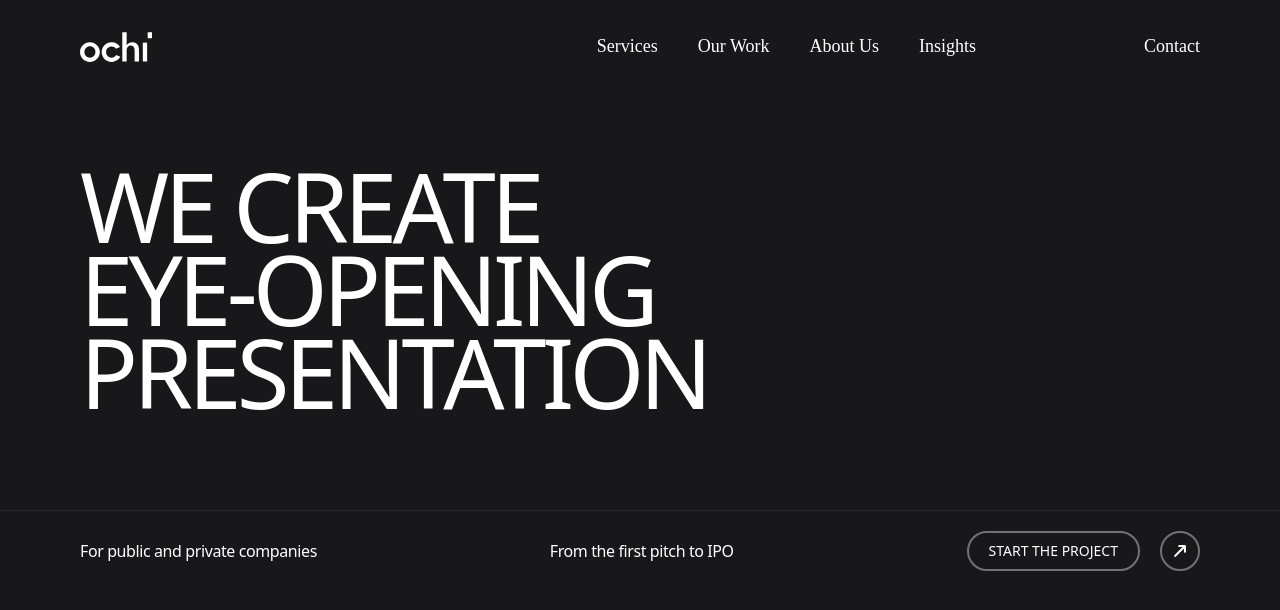
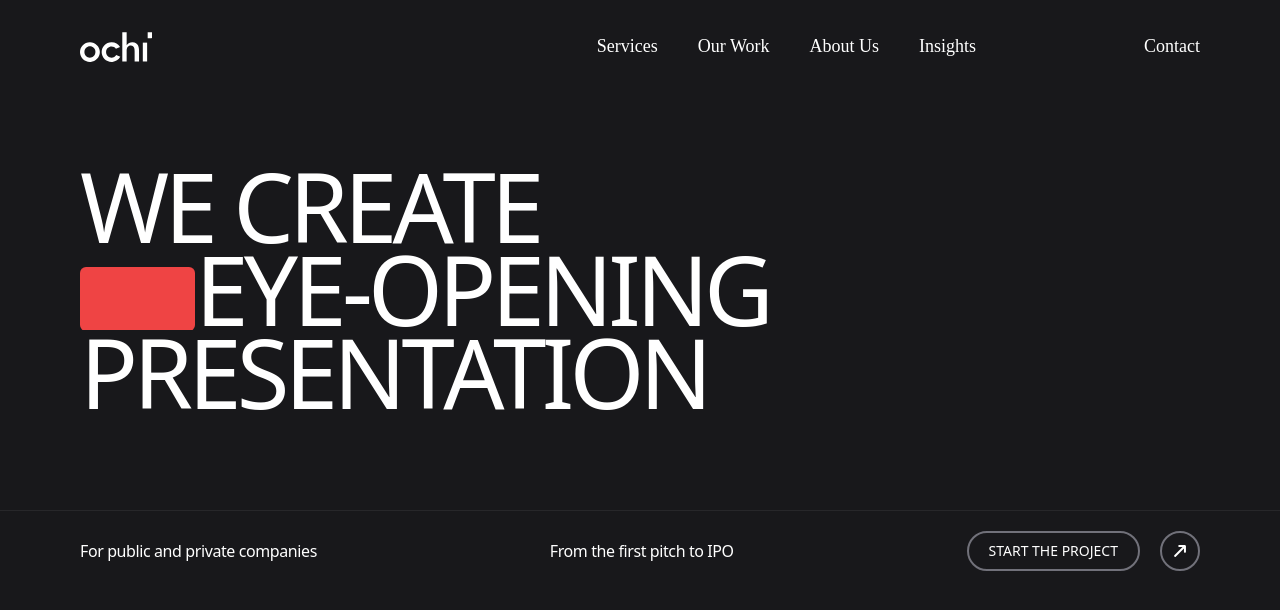
Before and after one commit to sid21-1/React, a React (Vite) app in the folder Animated Website/: page / in a window 1280 px wide. Shown: the top 610 px of the page. Built offline with nearby package versions, Linux system fonts and the light colour scheme.

Commit message:
finally done with the landing page

```diff
--- a/Animated Website/src/components/LandingPage.jsx
+++ b/Animated Website/src/components/LandingPage.jsx
@@ -7,9 +7,12 @@ const LandingPage = () => {
         {["We Create", "Eye-Opening", "Presentation"].map((item, index) => {
           return (
             <div className="masker">
-              <h1 className="uppercase text-[7.5vw] tracking-tighter  leading-[6.5vw]  font-medium">
-                {item}
-              </h1>
+              <div className="w-fit flex overflow-hidden">
+                {index ===1 && (<div className="w-[9vw] h-[5vw] rounded-md bg-red-500 relative  top-5"></div>)}
+                <h1 className="uppercase text-[7.5vw] tracking-tighter  leading-[6.5vw]  font-medium ">
+                  {item}
+                </h1>
+              </div>
             </div>
           );
         })}
```
